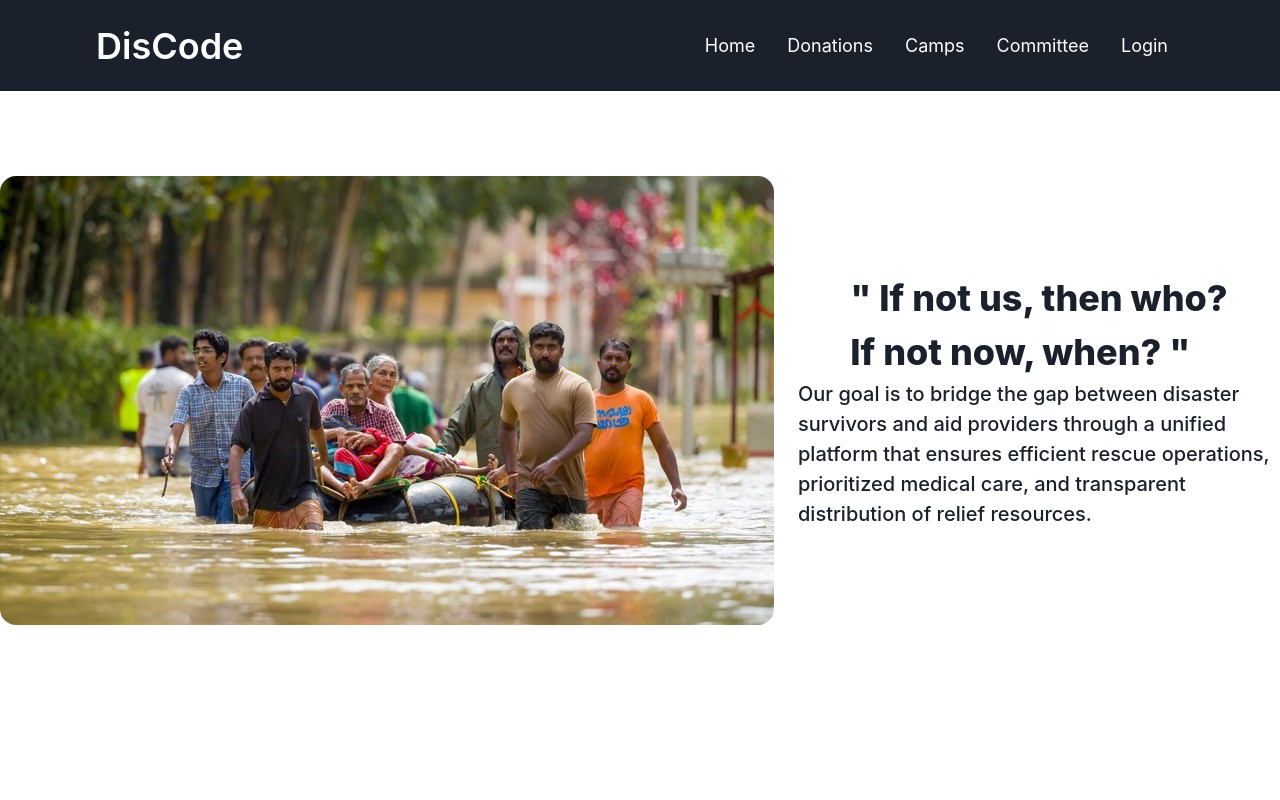
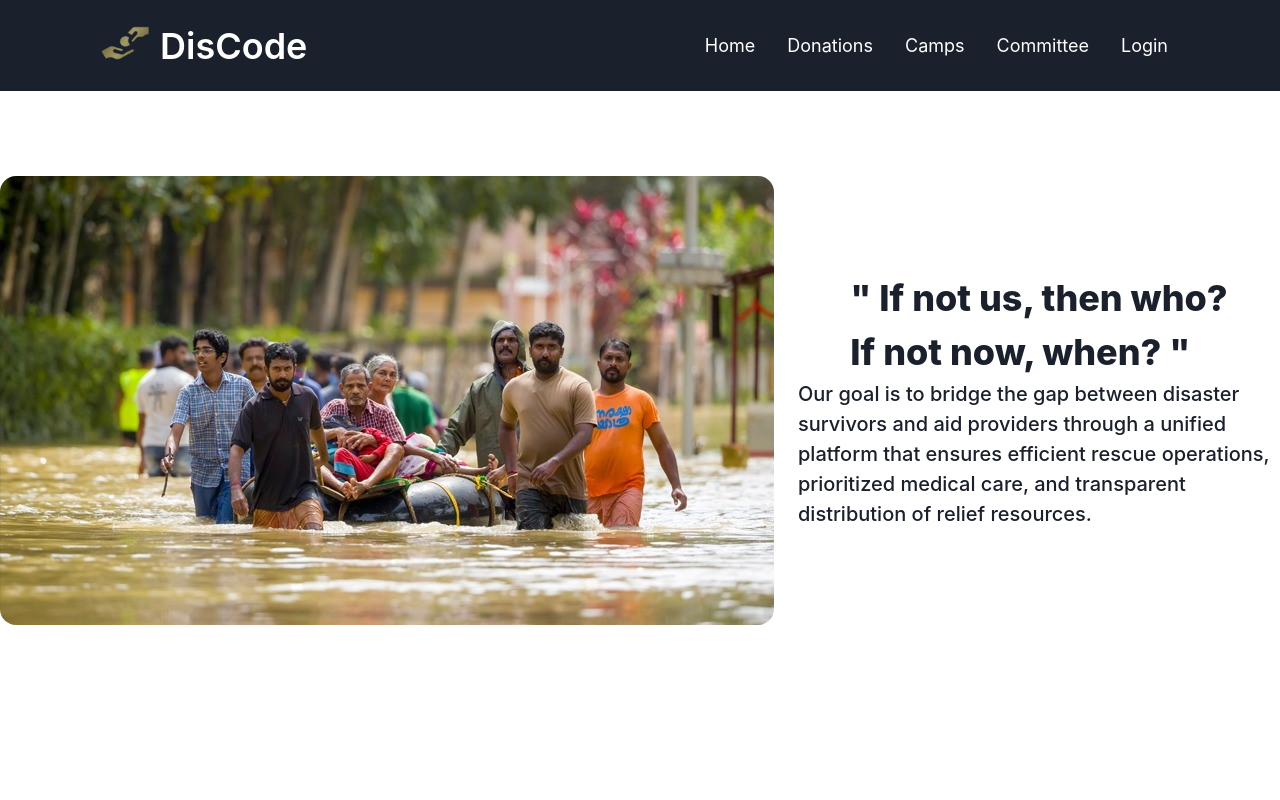
Before and after one commit to Abhay-77/DisCode, a React (Vite) app: page / in a window 1280 px wide. Shown: the top 800 px of the page. Built offline with nearby package versions, Linux system fonts and the light colour scheme.

Commit message:
added logo

```diff
--- a/src/components/Navbar.jsx
+++ b/src/components/Navbar.jsx
@@ -1,5 +1,6 @@
-import { Box, Text } from "@chakra-ui/react";
+import { Box, Img, Text } from "@chakra-ui/react";
 import React from "react";
+import logo from "../assets/logo.png";
 
 function Navbar() {
   return (
@@ -15,8 +16,9 @@ function Navbar() {
         w={"100%"}
         zIndex={999}
       >
-        <Box>
-          <Text ml={20} fontSize="4xl" fontWeight={600}>
+        <Box display={"flex"} alignItems={"center"} flexDirection={"row"}>
+          <Img ml={20} src={logo} alt="logo" w={14}  />
+          <Text  ml={2} fontSize="4xl" fontWeight={600}>
             DisCode
           </Text>
         </Box>
```
Also changed, not shown: src/assets/logo.png (added).
